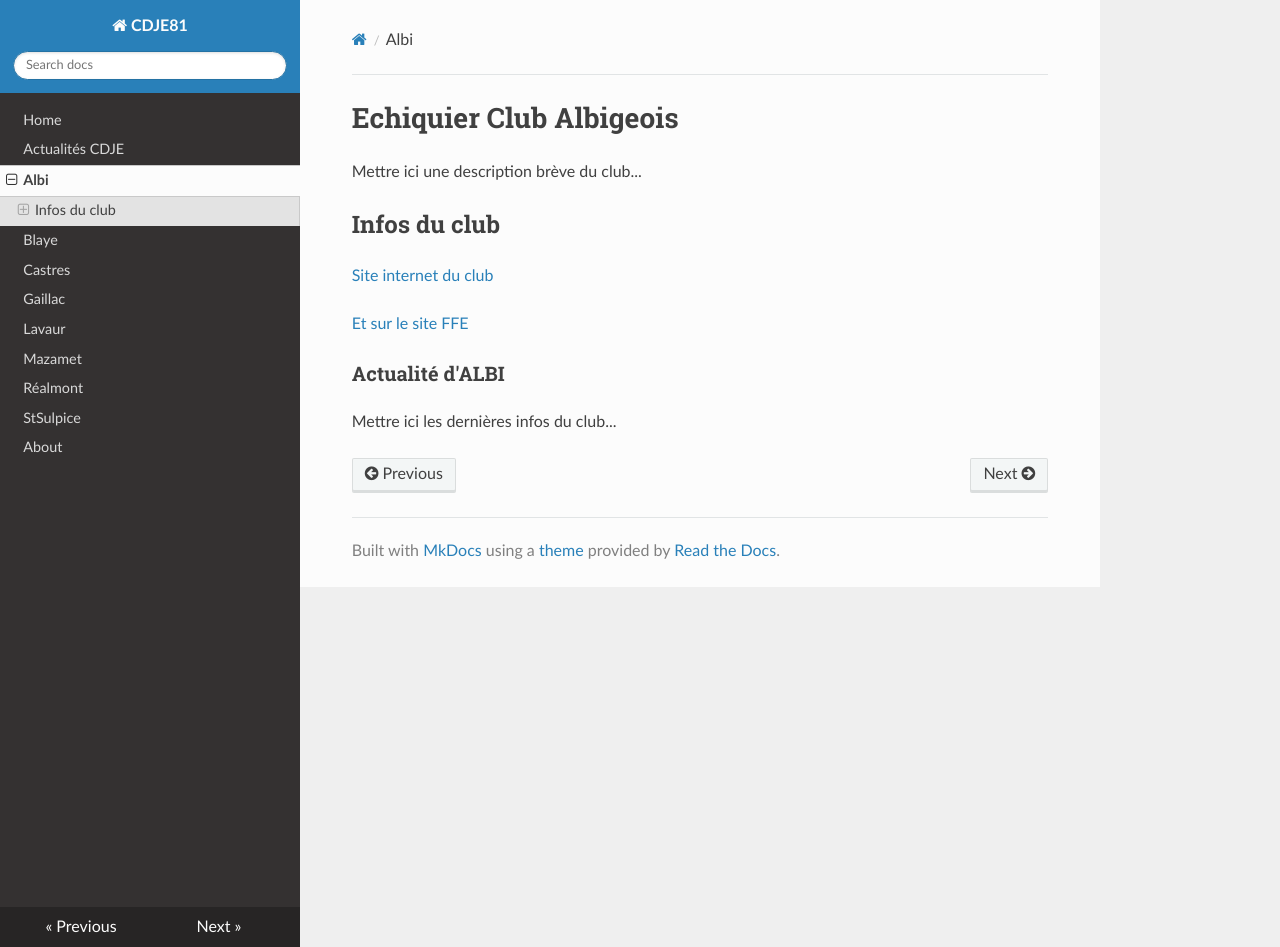
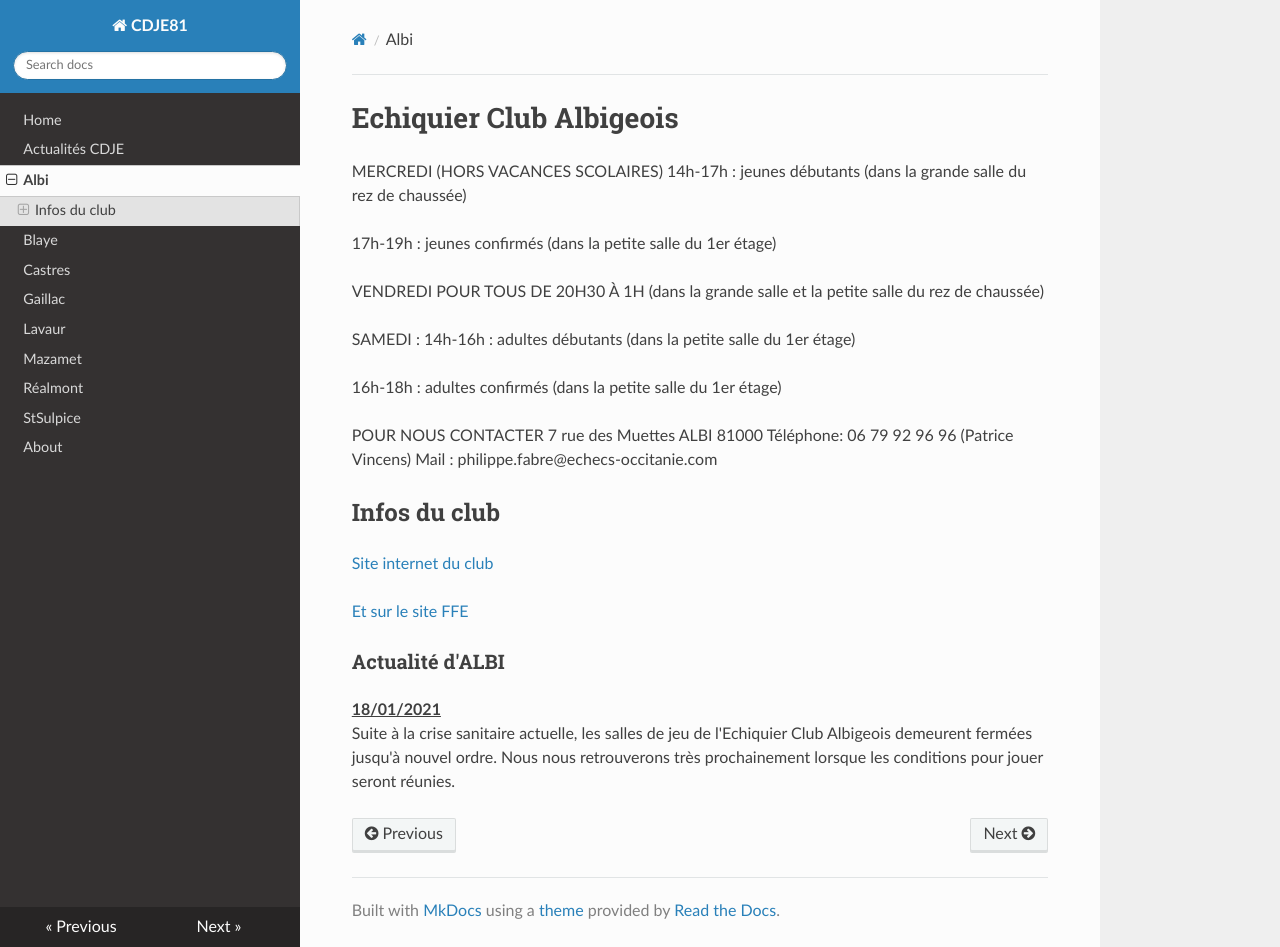
Before and after one commit to Franciskov/CDJE81, an MkDocs documentation site: the page built from docs/Albi.md, in a window 1280 px wide and 947 px high. Built offline with MkDocs 1.6.1, drawn with Linux system fonts in a browser that asks for light colours; nearby versions of some CDN libraries; old or Windows-style settings are respelled for this version of MkDocs.

Commit message:
MAJ Philippe Fabre - Albi Article Presse du 16 janvier - Castres

```diff
--- a/docs/Albi.md
+++ b/docs/Albi.md
@@ -1,6 +1,22 @@
 # Echiquier Club Albigeois
 
-Mettre ici une description brève du club...
+MERCREDI (HORS VACANCES SCOLAIRES)
+14h-17h : jeunes débutants (dans la grande salle du rez de chaussée)
+
+17h-19h : jeunes confirmés (dans la petite salle du 1er étage)
+
+VENDREDI POUR TOUS DE 20H30 À 1H
+(dans la grande salle et la petite salle du rez de chaussée)
+
+SAMEDI :
+14h-16h : adultes débutants (dans la petite salle du 1er étage)
+
+16h-18h : adultes confirmés (dans la petite salle du 1er étage)
+
+POUR NOUS CONTACTER
+7 rue des Muettes ALBI 81000
+Téléphone: 06 79 92 96 96 (Patrice Vincens)
+Mail : philippe.fabre@echecs-occitanie.com
 
 ## Infos du club
 
@@ -11,4 +27,6 @@ Mettre ici une description brève du club...
 
 ### Actualité d'ALBI
 
-Mettre ici les dernières infos du club...
+<b><u>18/01/2021</b></u><br>
+Suite à la crise sanitaire actuelle, les salles de jeu de l'Echiquier Club Albigeois demeurent fermées jusqu'à nouvel ordre.
+Nous nous retrouverons très prochainement lorsque les conditions pour jouer seront réunies.
```
Also changed, not shown: docs/Castres.md (+7 -0 lines), 1 other file.
